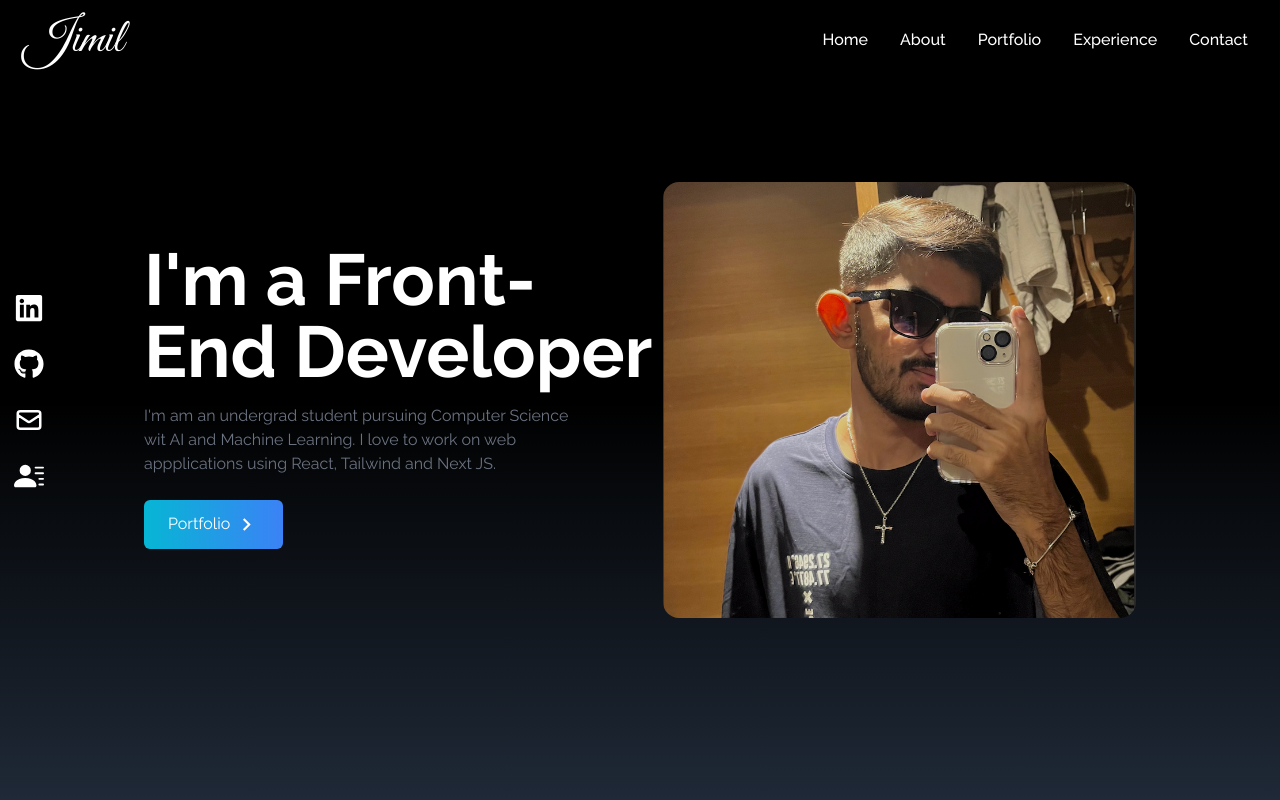
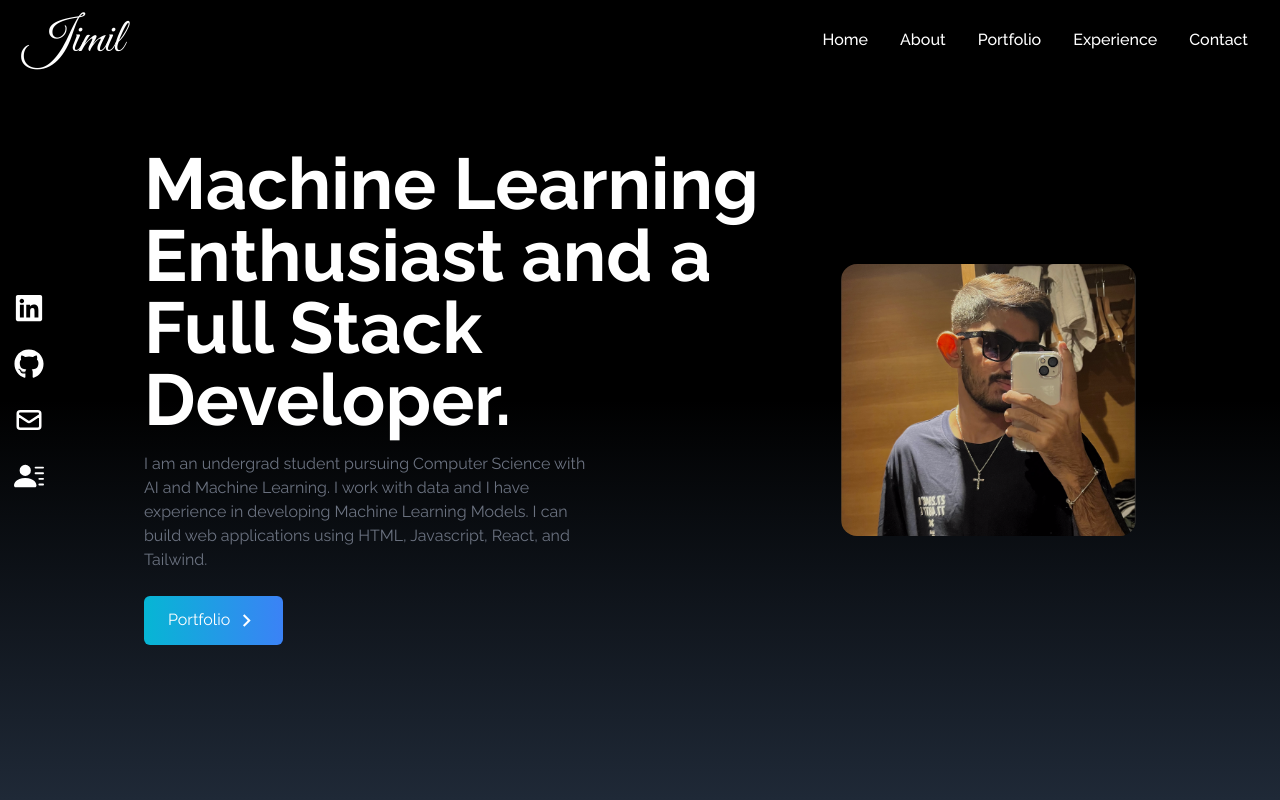
Before and after one commit to Jimil1407/portfolio_new, a React (Create React App) app: page / in a window 1280 px wide. Shown: the top 800 px of the page. Built offline with nearby package versions, Linux system fonts and the light colour scheme; a web font is replaced by a local one.

Commit message:
Update Home.jsx

```diff
--- a/src/components/Home.jsx
+++ b/src/components/Home.jsx
@@ -12,11 +12,11 @@ const Home = () => {
       <div className="max-w-screen-lg mx-auto flex flex-col items-center justify-center h-full px-4 md:flex-row">
         <div className="flex flex-col justify-center h-full">
           <h2 className="text-4xl sm:text-7xl font-bold text-white">
-            I'm a Front-End Developer
+            Machine Learning Enthusiast and a Full Stack Developer.
           </h2>
           <p className="text-gray-500 py-4 max-w-md">
-          I'm am an undergrad student pursuing Computer Science wit AI and Machine Learning.
-                    I love to work on web appplications using React, Tailwind and Next JS.
+I am an undergrad student pursuing Computer Science with AI and Machine Learning.
+                    I work with data and I have experience in developing Machine Learning Models. I can build web applications using HTML, Javascript, React, and Tailwind.
           </p>
 
           <div>
```
